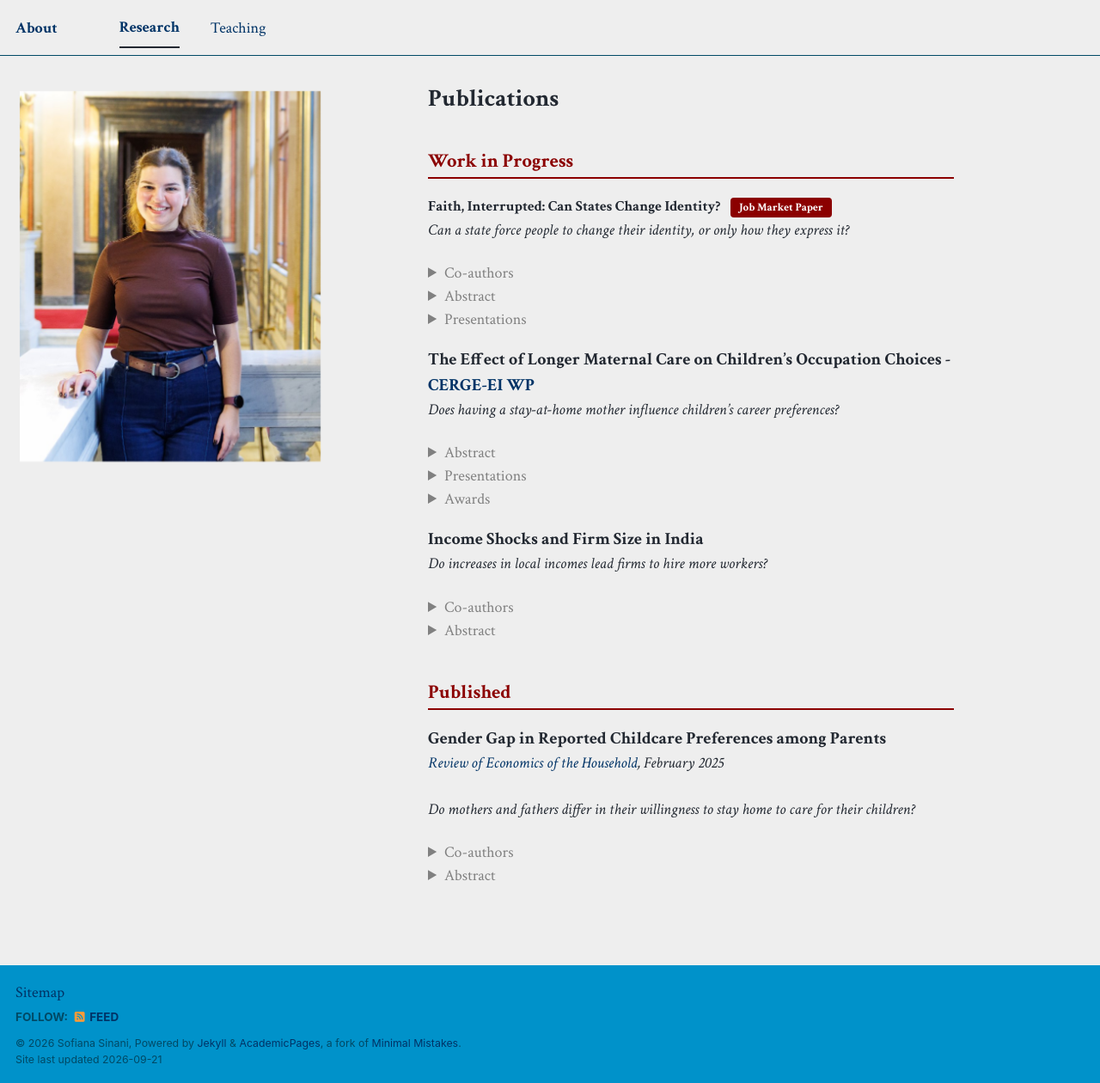
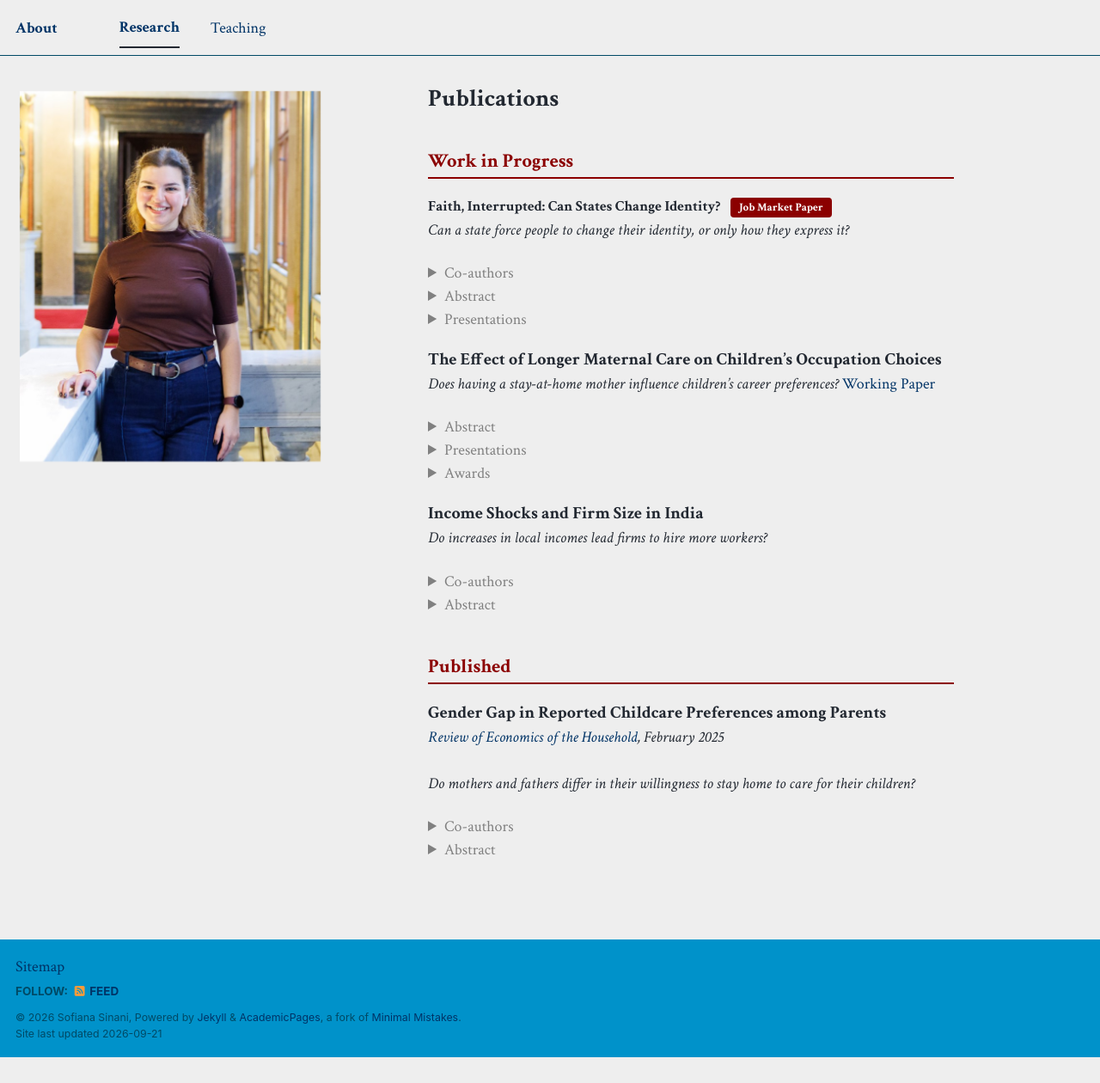
Before and after one commit to sofianasinani/sofianasinani.github.io, a Jekyll site: the page built from _publications/publications.md, in a window 1280 px wide and 1260 px high. Shown: the whole window at 86% size. Built offline with Jekyll 4.4.1, drawn with Linux system fonts in a browser that asks for light colours; a script bundle is joined from its source files by our own code; library files that are not in the unit come from our copies.

Commit message:
Fix formatting for publication entry on maternal care
Updated publication entry to correct formatting and link placement.

```diff
--- a/_publications/publications.md
+++ b/_publications/publications.md
@@ -36,9 +36,9 @@ author_profile: true
 
 <div style="margin-top: 15px;"></div>
 
-<span style="font-weight: bold; font-size: 20px;">The Effect of Longer Maternal Care on Children's Occupation Choices - [CERGE-EI WP](http://cerge-ei.cz/pdf/wp/Wp812.pdf)</span>
+<span style="font-weight: bold; font-size: 20px;">The Effect of Longer Maternal Care on Children's Occupation Choices </span>
 <br>
-*Does having a stay-at-home mother influence children’s career preferences?*
+*Does having a stay-at-home mother influence children’s career preferences?* [Working Paper](http://cerge-ei.cz/pdf/wp/Wp812.pdf)
 <br>
 
 <details>
```
